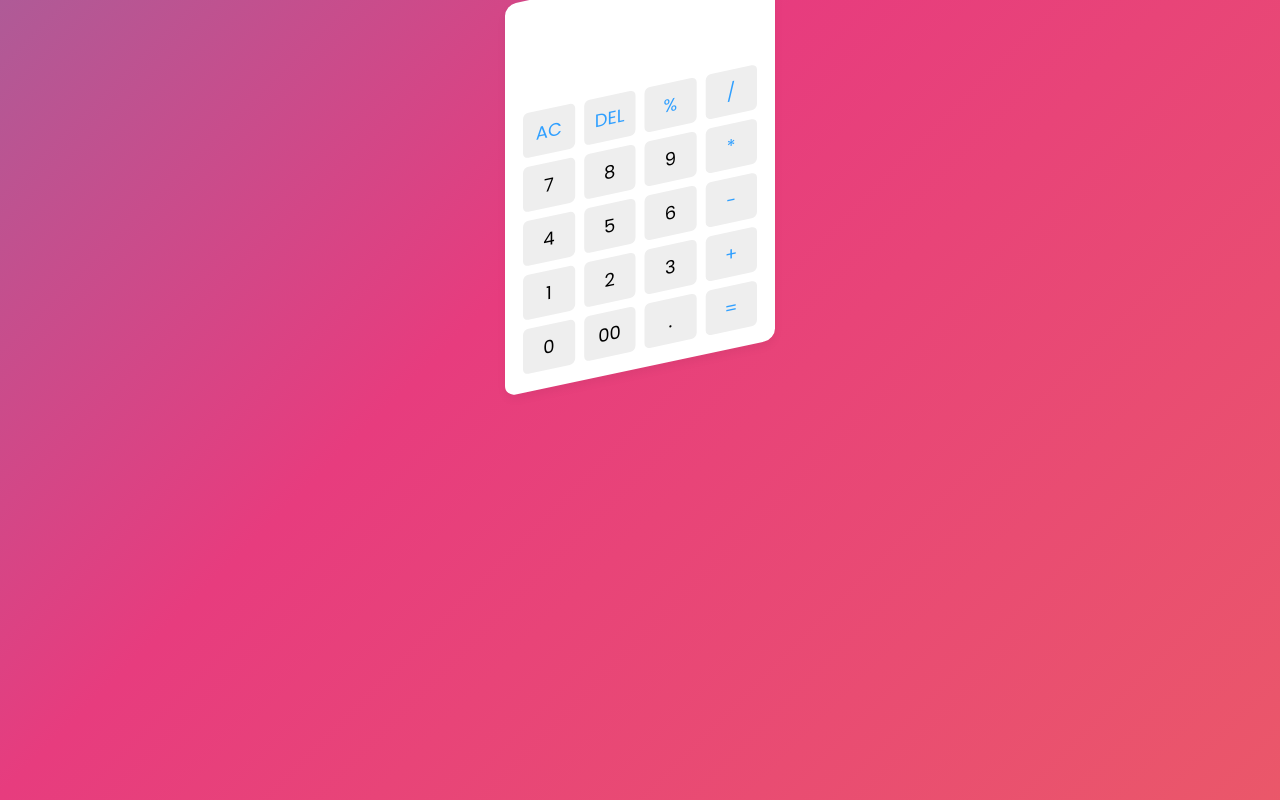
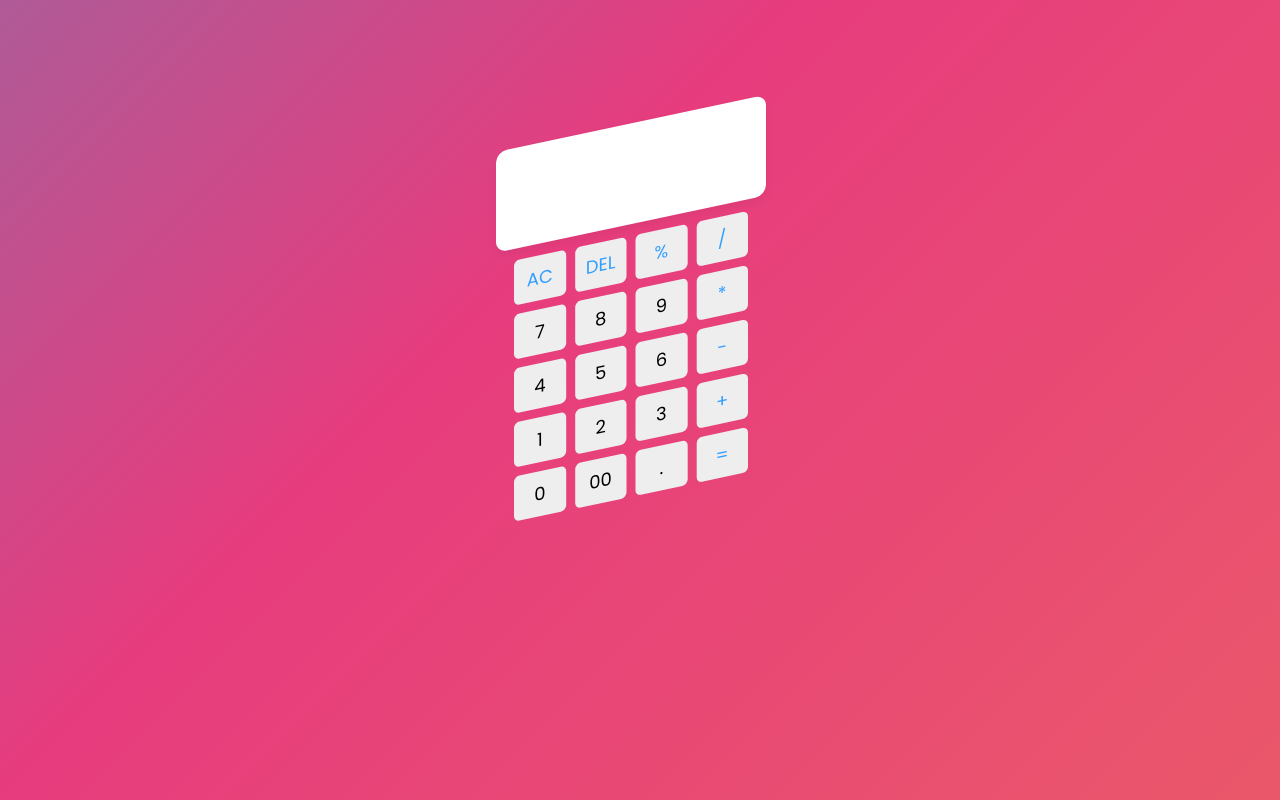
Before and after one commit to EdakulapallySuresh/Calculator, a plain HTML site: page index.html in a window 1280 px wide. Drawn offline with Linux system fonts and the light colour scheme.

Commit message:
Update style.css

```diff
--- a/style.css
+++ b/style.css
@@ -64,7 +64,7 @@ body {
   transform: skewY(-12deg) scale(0.9);
   transform-origin: 0 0;
 }
-html, body{
+html, body, div{
   width: 100%;
   height:100%;
 }
```
